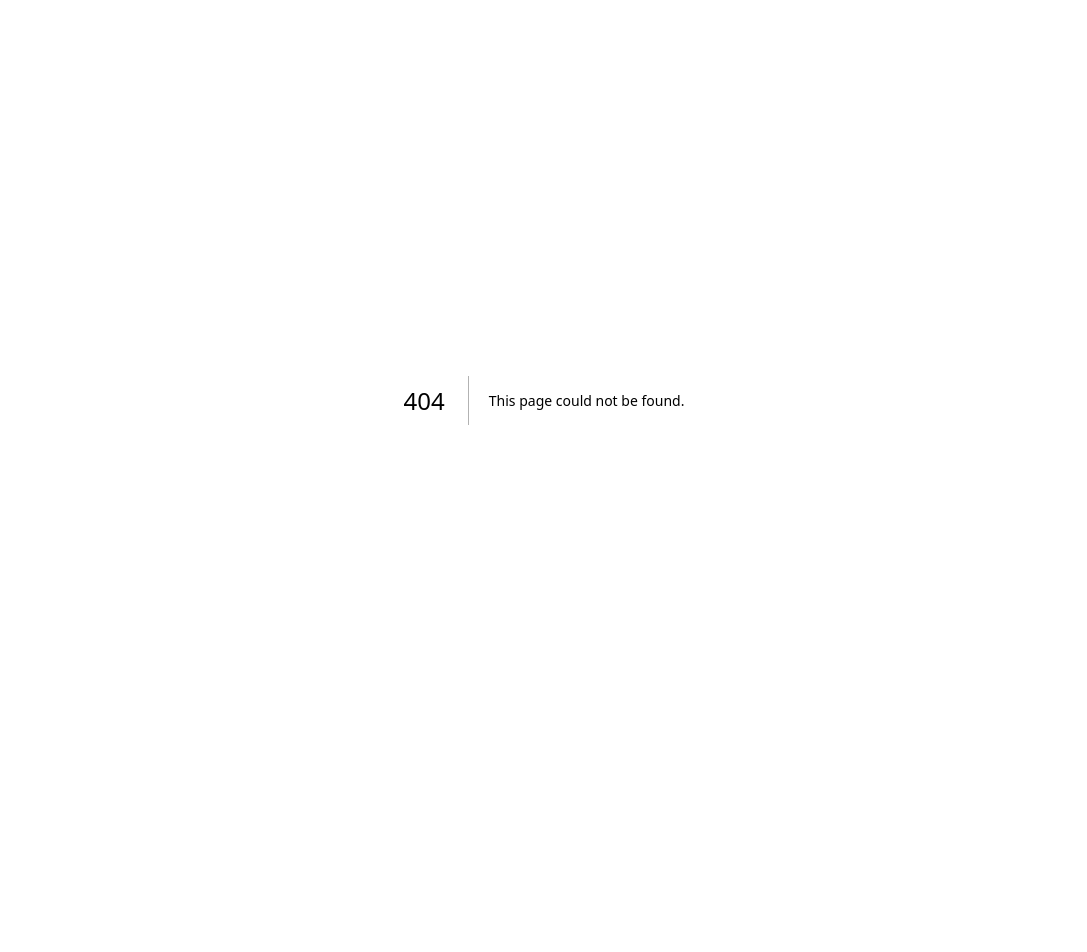
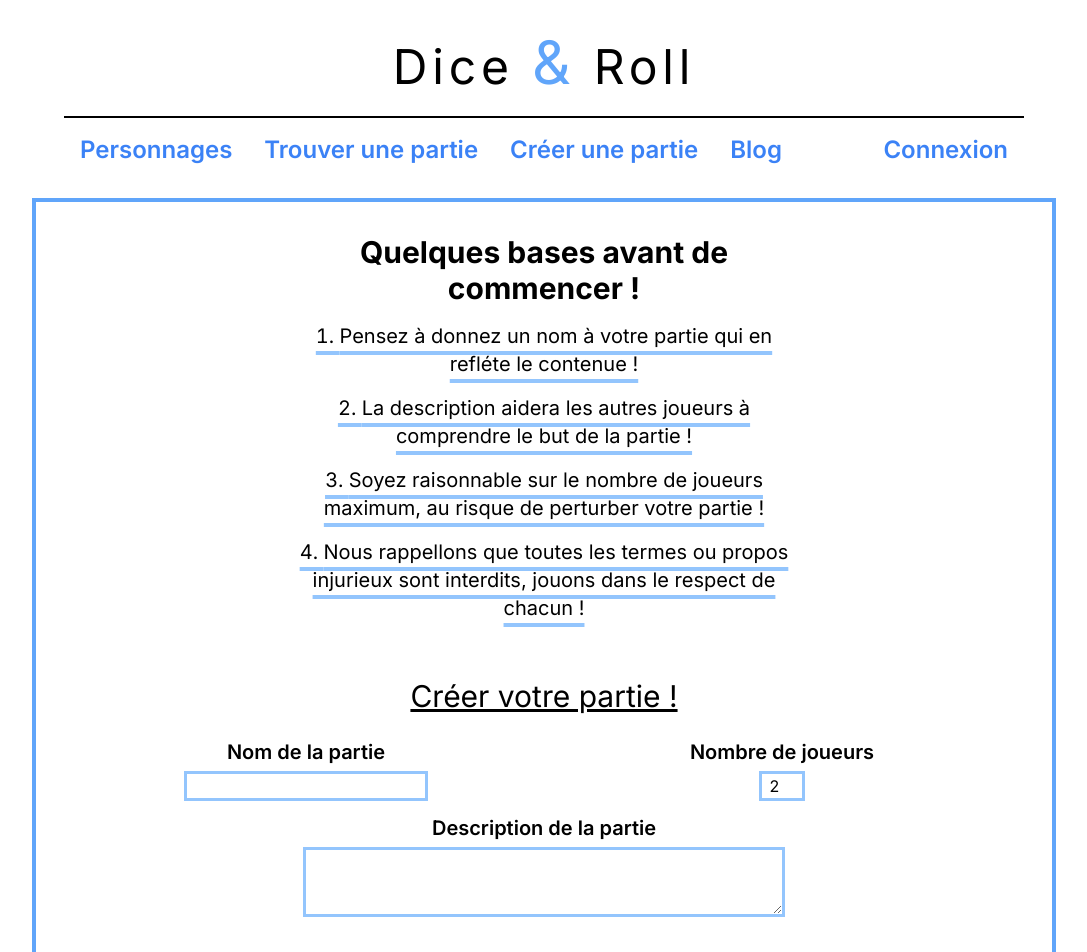
Before and after one commit to DuclosAlex/Dice_And_Roll-Front, a Next.js app: page /menu/create-game in a window 1280 px wide. Before the commit this address had no page. Shown: the top 952 px of the page, without its empty margins (96-1183 px from the left). Before the commit the page ends 800 px from the top, so only its background shows below. Built offline with nearby package versions, Linux system fonts and the light colour scheme.

Commit message:
update readme

```diff
--- a/app/layout.tsx
+++ b/app/layout.tsx
@@ -15,6 +15,7 @@ export default function RootLayout({
 }: {
   children: React.ReactNode
 }) {
+
   return (
     <html lang="en">
       <body className={inter.className}>
--- a/app/menu/components/GameAndCharacterContainer/GameDisplay/GameDisplay.tsx
+++ b/app/menu/components/GameAndCharacterContainer/GameDisplay/GameDisplay.tsx
@@ -6,6 +6,7 @@ const GameDisplay: React.FC = () => {
 
     const userState = useAppSelector((state) => state.userSlice);
     const [ games, setGames] = useState<GameList>(userState.user[0].games)
+    console.log(games)
 
     return (
         <div className="bg-blue-700 rounded-md  w-full p-4 text-white">
@@ -19,7 +20,7 @@ const GameDisplay: React.FC = () => {
                 { games.map((game: Game, index: number) => {
 
                     return (
-                        <ul className={`flex text-xl justify-around ${index % 2 === 0 ? "bg-blue-400" : ""}`}>
+                        <ul key={game.id} className={`flex text-xl justify-around ${index % 2 === 0 ? "bg-blue-400" : ""}`}>
                             <li className="w-1/3 p-2">{game.pseudo}</li>
                             <li className="w-1/3 p-2">{game.status}</li>
                             <li className="w-1/3 p-2">
--- a/app/menu/components/Navbar/Navbar.tsx
+++ b/app/menu/components/Navbar/Navbar.tsx
@@ -9,15 +9,15 @@ import { User } from "@/interfaces/UserInterace/user.interface";
 
 const Navbar: React.FC = () => {
 
-    const userState = useAppSelector((state) => state.userSlice);
-    const [ userInfo, setUserInfo ] = useState<User | null>(null)
-
+    const userState = useAppSelector((state) => state.userSlice.user[0]);
+    const [ userInfo, setUserInfo ] = useState<User | null>(null);
 
     useEffect(() => {
-        if(userState.user[0]) {
-            setUserInfo(userState.user[0]);
+        if(userState) {
+
+            setUserInfo(userState);
         }
-    }, [])
+    }, [userState])
 
     return (
         <div className="h-1/5 w-9/12 m-auto mb-2">
@@ -31,7 +31,7 @@ const Navbar: React.FC = () => {
                         <Link href="/find-a-game">Trouver une partie</Link>
                     </li>
                     <li className="p-4 text-2xl text-blue-500 font-semibold">
-                        <Link href="/new-game">Créer une partie</Link>
+                        <Link href="/menu/create-game">Créer une partie</Link>
                     </li>
                     <li className="p-4 text-2xl text-blue-500 font-semibold">
                         <Link href="/blog">Blog</Link>
--- /dev/null
+++ b/app/menu/create-game/page.tsx
@@ -0,0 +1,95 @@
+'use client'
+import { useAppSelector } from '@/redux/hooks';
+import { Formik, Field, Form, ErrorMessage } from 'formik';
+import { useEffect, useState } from 'react';
+import { User } from '@/interfaces/UserInterace/user.interface';
+import * as Yup from 'yup';
+
+export default function CreateGamePage() {
+
+    const user = useAppSelector((state) => state.userSlice.user[0]);
+
+    const [ userInfo, setUserInfo ] = useState<User | null>(null);
+
+    const CreateGamesSchema = Yup.object().shape({
+        name: Yup.string().required('Le nom de la partie est requise !'),
+        max_players: Yup.number()
+            .required('Le nombre de joueurs est requis !')
+            .min(2, 'Le nombre de joueurs ne peut pas être inférieur à 2 !')
+            .integer('Le nombre de joueur doit être un entier !'),
+        description: Yup.string().required('Vous devez donnez une description de votre partie !')
+    });
+
+    const initialValues = {
+        name: "",
+        max_players: 2,
+        description: ""
+    }
+
+    useEffect(() => {
+
+        if(user) {
+            setUserInfo(user);
+        }
+    }, [])
+
+    return (
+        <div>
+            <div className="border-4 border-blue-400 w-4/5 m-auto mt-4">
+                <ol className='list-decimal list-inside w-1/2 m-auto text-center mb-6 mt-8'>
+                    <h3 className='text-3xl font-bold mb-4'>Quelques bases avant de commencer !</h3>
+                    <li className='text-center text-xl underline underline-offset-8 decoration-blue-300 decoration-4 mb-4'>Pensez à donnez un nom à votre partie qui en refléte le contenue !</li>
+                    <li className='text-center text-xl underline underline-offset-8 decoration-blue-300 decoration-4 mb-4'>La description aidera les autres joueurs à comprendre le but de la partie !</li>
+                    <li className='text-center text-xl underline underline-offset-8 decoration-blue-300 decoration-4 mb-4'>Soyez raisonnable sur le nombre de joueurs maximum, au risque de perturber votre partie !</li>
+                    <li className='text-center text-xl underline underline-offset-8 decoration-blue-300 decoration-4 mb-4'>Nous rappellons que toutes les termes ou propos injurieux sont interdits, jouons dans le respect de chacun !</li>
+                </ol>
+
+                <Formik
+                    initialValues={initialValues}
+                    validationSchema={CreateGamesSchema}
+                    onSubmit={() => console.log("hello")}
+                >
+                    {({errors, touched}) => {
+                        return (
+                            <Form className='p-8'>
+                                <h2 className=' text-3xl text-center underline'>Créer votre partie !</h2>
+
+                                <div className='mt-6 flex justify-around mb-4'>
+                                    <div className='flex flex-col w-1/4'>
+                                        <label htmlFor='name' className='mb-2 text-xl text-center font-semibold'>Nom de la partie</label>
+                                        <Field
+                                            type="text"
+                                            name="name"
+                                            className="outline outline-blue-300"
+                                            />
+                                    </div>
+
+                                    <div className='flex flex-col w-1/4'>
+                                        <label htmlFor='max_players' className='mb-2 text-xl font-semibold text-center'>Nombre de joueurs </label>
+                                        <Field
+                                            type="number"
+                                            name="max_players"
+                                            className="outline outline-blue-300 w-[40px] text-center mx-auto"
+                                        />
+                                    </div>
+                                </div>
+                                <div className='flex flex-col'>
+                                    <label htmlFor='description' className='mb-2 text-xl font-semibold text-center'>Description de la partie</label>
+                                    <Field
+                                        as="textarea"
+                                        name="description"
+                                        className="outline outline-blue-300 p-2 w-1/2 m-auto"
+                                    />
+                                </div>
+                                <div className='w-1/3 m-auto text-center mt-6'>
+
+                                <button type="submit" className="bg-blue-500 p-3 font-bold text-white rounded-md w-1/3 mt-4">Validez</button>
+                                </div>
+                            </Form>
+                        )
+                    }}
+                </Formik>
+            </div>
+        </div>
+    )
+}
--- a/app/menu/page.tsx
+++ b/app/menu/page.tsx
@@ -1,29 +1,55 @@
 'use client'
 
-import { useAppSelector } from "@/redux/hooks";
+import { useAppDispatch, useAppSelector } from "@/redux/hooks";
 import { useEffect, useState } from "react";
 import { User } from "@/interfaces/UserInterace/user.interface";
 import GameAndCharacterContainer from "./components/GameAndCharacterContainer/GameAndCharacterContainer";
+import instance from "@/config/axios/axios";
+import { useRouter } from "next/navigation";
+import { logUser } from "@/redux/slice/userSlice";
+import Cookies from 'js-cookie'
 
 export default function Menu() {
 
     const userState = useAppSelector((state) => state.userSlice);
+    const dispatch = useAppDispatch();
     const [ userInfo, setUserInfo ] = useState<User | null>(null);
+    const router = useRouter();
 
     useEffect(() => {
 
-        if(userState.user[0]) {
-            setUserInfo(userState.user[0]);
-        }
+        async function checkAuthentification() {
+
+            try {
+                const response = await instance.get("/auth/check-auth", {
+                    headers : {
+                        "Authorization": `Bearer ${Cookies.get('jwt')}`,
+                    }
+                });
+
+                if(response.status === 200) {
+                    const user = response.data.user;
+                    setUserInfo(user);
+                    dispatch(logUser(user))
+                } else {
+                    router.push("/")
+                }
+            } catch(error) {
+                console.log(error)
+            }
+        };
+
+        checkAuthentification();
     }, [])
-
-    useEffect(() => {
-        console.log(userInfo);
-    }, [userInfo]);
 
     return (
         <div className="w-11/12 m-auto mt-10">
-            <GameAndCharacterContainer />
+            { userInfo ? (
+
+                <GameAndCharacterContainer />
+                ) : (
+                    <div>Chargement en cours </div>
+                )}
         </div>
     )
 
--- a/components/LoginForm/LoginForm.tsx
+++ b/components/LoginForm/LoginForm.tsx
@@ -5,7 +5,8 @@ import { useState } from "react";
 import { useAppDispatch, useAppSelector } from "@/redux/hooks";
 import { logUser } from "@/redux/slice/userSlice";
 import { useRouter } from "next/navigation";
-
+import Cookies from 'js-cookie';
+import { useCookies } from "react-cookie";
 
 const LoginForm: React.FC = () => {
 
@@ -36,16 +37,13 @@ const LoginForm: React.FC = () => {
 
         try {
             const response = await instance.post('/user/login', values);
-            console.log(response);
 
             if(response) {
                 dispatch(logUser(response.data.user));
 
-                if(response.data.token) {
-                    console.log(response.data)
-                    localStorage.setItem('jwt', response.data.token);
-                    const token = localStorage.getItem('jwt')
-                    console.log('token', token)
+                if(response.data.success === true) {
+                    //TODO : add a expiration date to the cookie
+                    Cookies.set('jwt', response.data.token);
                     router.push('/menu')
                 }
             }
--- a/config/axios/axios.ts
+++ b/config/axios/axios.ts
@@ -2,6 +2,7 @@ import axios, { AxiosInstance} from "axios";
 
 const instance: AxiosInstance = axios.create({
     baseURL: 'http://localhost:8000',
+    withCredentials: true,
 })
 
 export default instance;
--- a/package.json
+++ b/package.json
@@ -19,9 +19,13 @@
     "eslint-config-next": "13.4.16",
     "formik": "^2.4.3",
     "framer-motion": "^10.16.1",
+    "js-cookie": "^3.0.5",
+    "jsonwebtoken": "^9.0.2",
+    "jwt-decode": "^3.1.2",
     "next": "13.4.16",
     "postcss": "8.4.28",
     "react": "18.2.0",
+    "react-cookie": "^6.1.1",
     "react-dom": "18.2.0",
     "react-redux": "^8.1.2",
     "tailwindcss": "3.3.3",
@@ -29,5 +33,7 @@
     "yup": "^1.2.0"
   },
   "devDependencies": {
+    "@types/js-cookie": "^3.0.4",
+    "@types/jsonwebtoken": "^9.0.3"
   }
 }
--- /dev/null
+++ b/services/jwt/auth.ts
@@ -0,0 +1 @@
+import jwtDecode from "jwt-decode";
```
Also changed, not shown: 2 other files (tests, documents, lock files or other folders).
